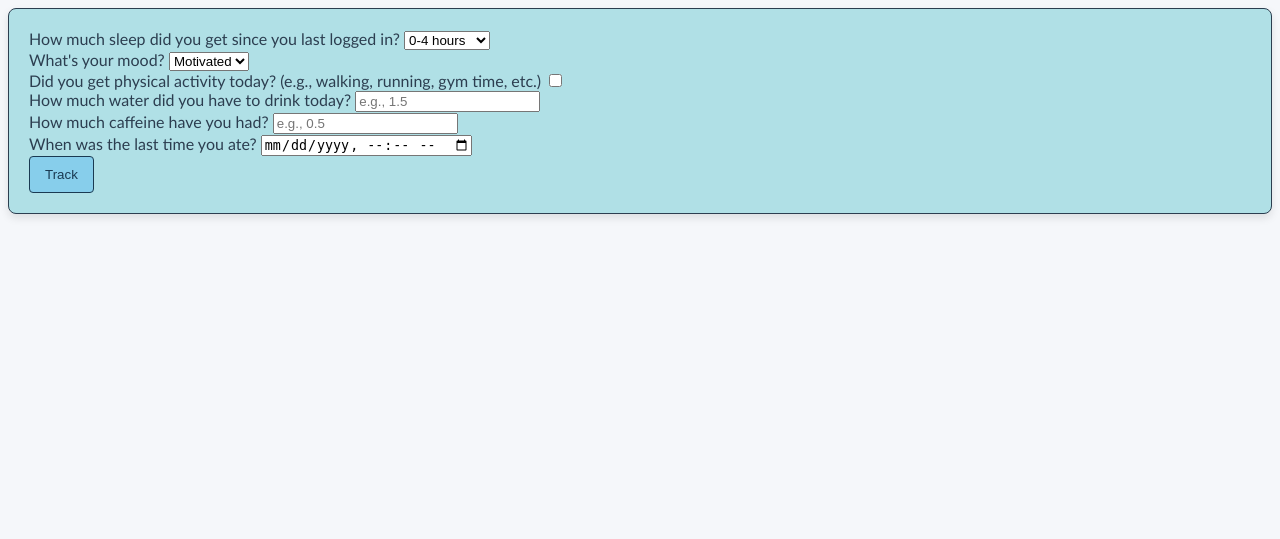
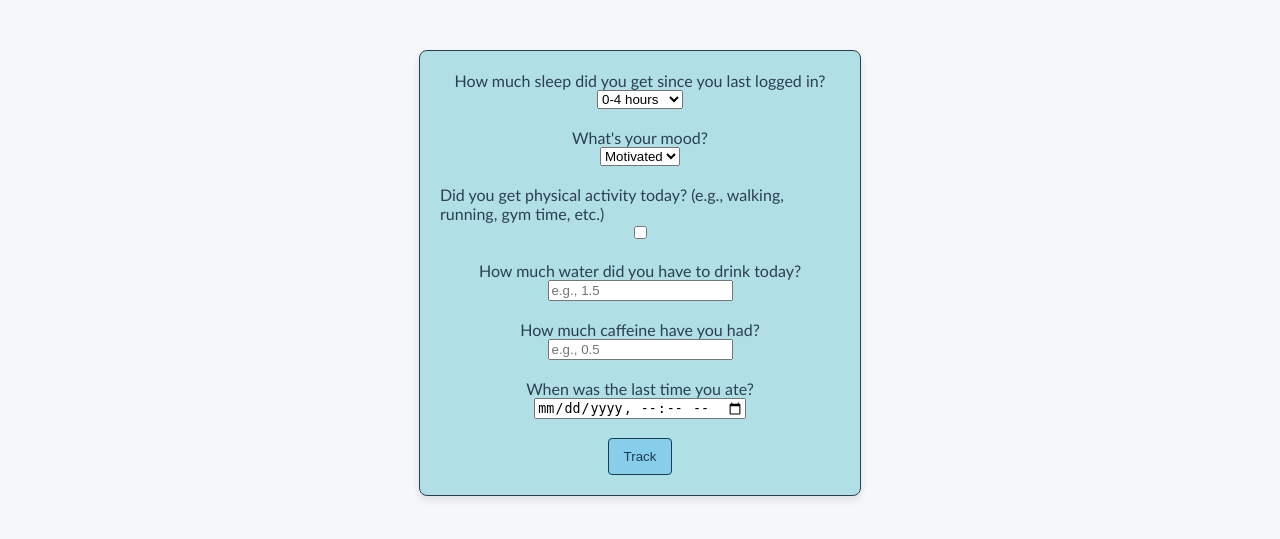
Before and after one commit to zcoder365/AntiBurnout-McHacks13, a Flask app: page /track in a window 1280 px wide. Shown: the top 539 px of the page. Run offline with Flask 3, Linux system fonts and the light colour scheme.

Commit message:
center form in the middle of the page

```diff
--- a/static/styles.css
+++ b/static/styles.css
@@ -24,6 +24,12 @@ form {
     border-radius: 8px;
     padding: 20px;
     box-shadow: 0 4px 8px rgba(0, 0, 0, 0.1);
+    width: 400px; /* Set a fixed width */
+    height: auto; /* Adjust height automatically */
+    margin: 50px auto; /* Center the form horizontally and add vertical margin */
+    display: flex; /* Use flexbox for centering */
+    flex-direction: column; /* Stack children vertically */
+    align-items: center; /* Center children horizontally */
 }
 
 input[type="text"], input[type="email"], input[type="password"] {
```
